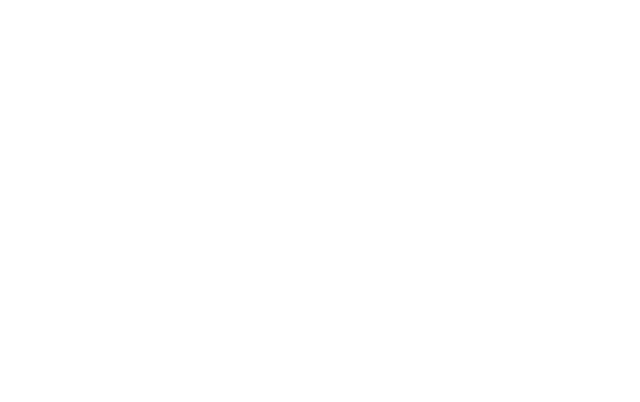
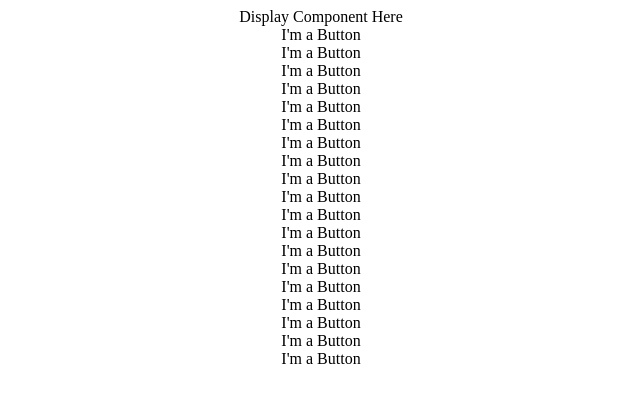
Before and after one commit to dipto0321/react-calculator, a React (Create React App) app: page / in a window 1280 px wide. Shown: the top 402 px of the page, without its empty margins (319-959 px from the left). Built offline with nearby package versions, Linux system fonts and the light colour scheme.

Commit message:
Build ButtonPanel component

```diff
--- a/src/js/components/App.js
+++ b/src/js/components/App.js
@@ -1,9 +1,17 @@
 import React, { Component } from 'react';
 import '../../css/components/App.scss';
+import Display from './Display';
+import ButtonPanel from './ButtonPanel';
 
 class App extends Component {
+  state = {
+
+  };
   render() {
-    return <div className="App" />;
+    return <div className="App">
+      <Display/>
+      <ButtonPanel/>
+    </div>;
   }
 }
 
--- a/src/js/components/Button.js
+++ b/src/js/components/Button.js
@@ -0,0 +1,9 @@
+import React from 'react';
+
+const Button = (props) => (
+    <div className="btn">
+      I'm a Button
+    </div>
+  );
+
+export default Button;
--- a/src/js/components/ButtonPanel.js
+++ b/src/js/components/ButtonPanel.js
@@ -0,0 +1,35 @@
+import React from 'react';
+import Button from './Button';
+
+const ButtonPanel = (props) => {
+  const firstrowChars = ['AC', '+/-', '%', '/'];
+  const secondRowChars = [7, 8, 9, 'X'];
+  const thirdRowChars = [4, 5, 6, '-'];
+  const fourthRowChars = [1, 2, 3, '+'];
+  const fifthRowChars = [0, '.', '='];
+  const rows = [firstrowChars, secondRowChars, thirdRowChars, fourthRowChars, fifthRowChars];
+
+  return (
+    <div id="button-panel">
+      {
+        rows.map(row => (
+          <div
+            className="row"
+            key={row}
+          >
+            {
+              row.map(char => (
+                <Button
+                 key={char}
+                 name={char}
+               />
+              ))
+            }
+          </div>
+        ))
+      }
+    </div>
+  );
+};
+
+export default ButtonPanel;
--- a/src/js/components/Display.js
+++ b/src/js/components/Display.js
@@ -0,0 +1,9 @@
+import React from 'react';
+
+const Display = (props) => (
+    <div id="display">
+      Display Component Here
+    </div>
+  );
+
+export default Display;
```
